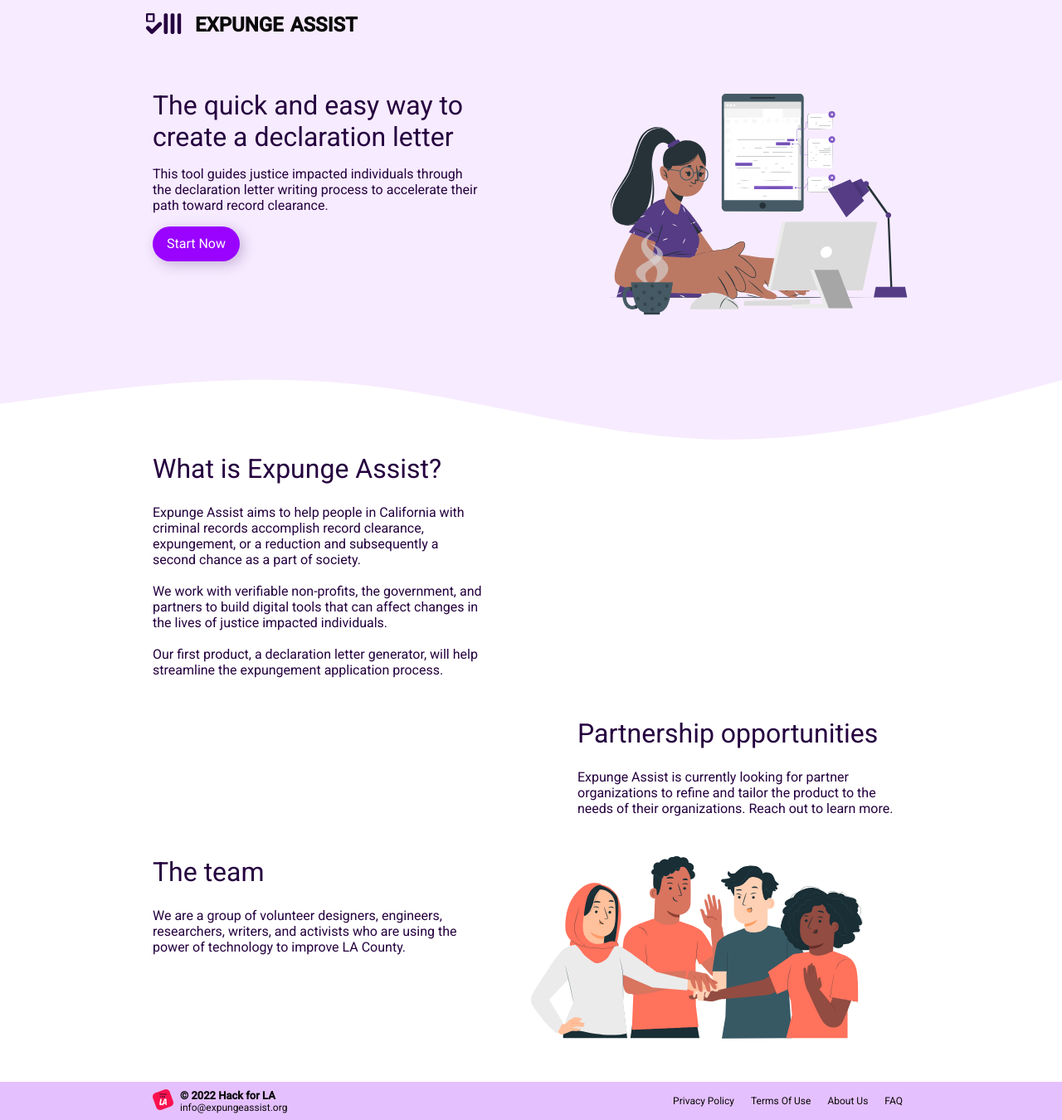
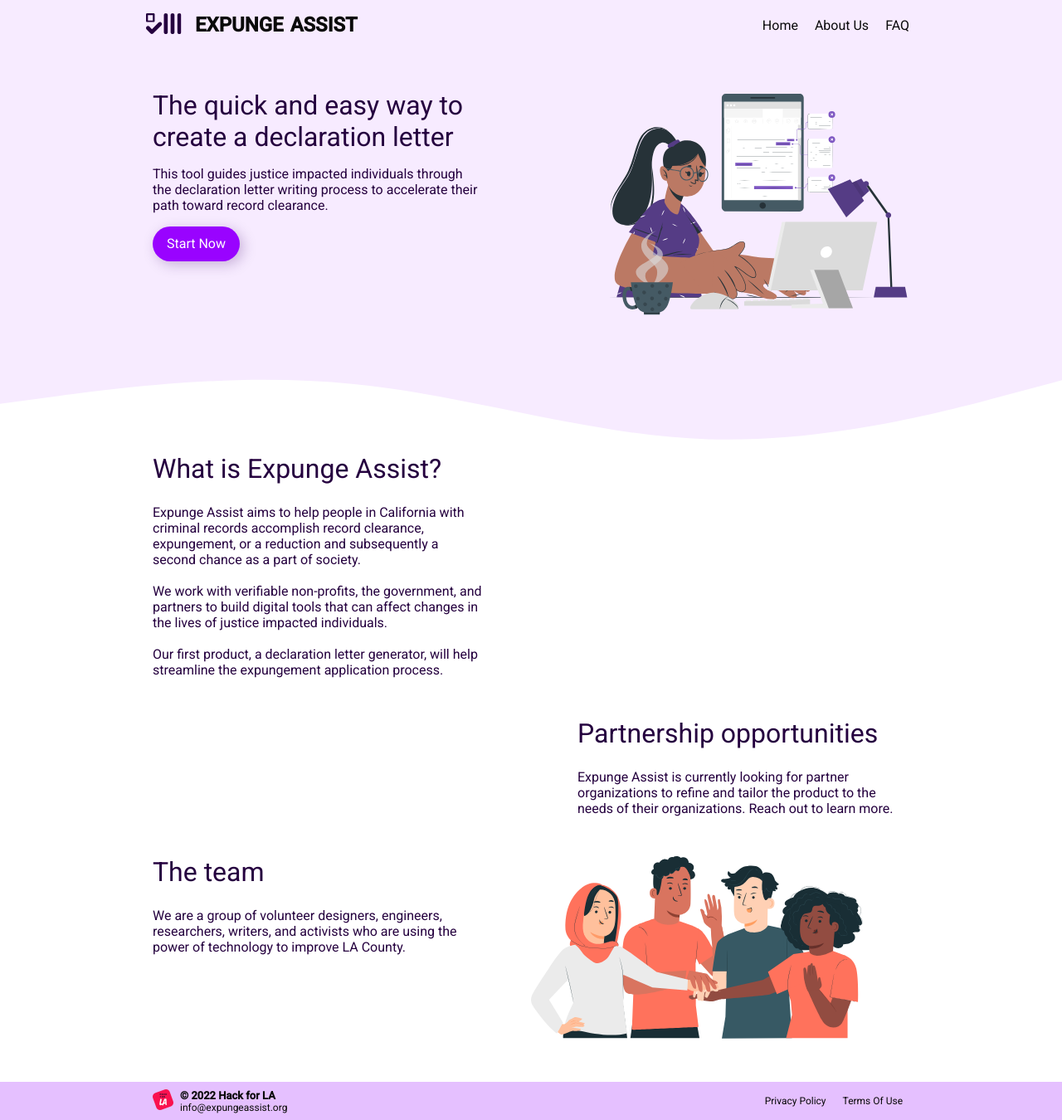
Before and after one commit to hackforla/expunge-assist, a React (Create React App) app in the folder products/statement-generator/: page / in a window 1280 px wide. Shown: the whole page at 83% size. Built offline with nearby package versions, Linux system fonts and the light colour scheme.

Commit message:
#571 - move "About Us" and "FAQ" navigation to header  (#577)
* move "About Us" and "FAQ" to header

* add Home to AppHeader

* localize header and footer links

```diff
--- a/products/statement-generator/public/locales/en/translation.json
+++ b/products/statement-generator/public/locales/en/translation.json
@@ -7,6 +7,13 @@
     "save": "Save",
     "yes": "Yes",
     "no": "No"
+  },
+  "links": {
+    "home": "Home",
+    "about_us": "About Us",
+    "faq": "FAQ",
+    "privacy_policy": "Privacy Policy",
+    "terms_of_use": "Terms Of Use"
   },
 
   "landing_page": {
--- a/products/statement-generator/src/components-layout/AppFooter.tsx
+++ b/products/statement-generator/src/components-layout/AppFooter.tsx
@@ -1,5 +1,6 @@
 import React from 'react';
 import { Link } from 'react-router-dom';
+import { useTranslation } from 'react-i18next';
 import { makeStyles, createStyles } from '@material-ui/core';
 
 import hackForLALogo from 'assets/hackForLALogo.svg';
@@ -81,6 +82,7 @@ function AppFooterLink(props: any) {
 }
 
 const AppFooter: React.FC = () => {
+  const { t } = useTranslation();
   const classes = useStyles();
   const utilityClasses = useUtilityStyles();
 
@@ -106,11 +108,11 @@ const AppFooter: React.FC = () => {
 
         <div className={classes.rightContainer}>
           <AppFooterLink url={AppUrl.PrivacyPolicy}>
-            Privacy Policy
+            {t('links.privacy_policy')}
           </AppFooterLink>
-          <AppFooterLink url={AppUrl.TermsOfUse}>Terms Of Use</AppFooterLink>
-          <AppFooterLink url={AppUrl.AboutUs}>About Us</AppFooterLink>
-          <AppFooterLink url={AppUrl.FAQ}>FAQ</AppFooterLink>
+          <AppFooterLink url={AppUrl.TermsOfUse}>
+            {t('links.terms_of_use')}
+          </AppFooterLink>
         </div>
       </div>
     </div>
--- a/products/statement-generator/src/components-layout/AppHeader.tsx
+++ b/products/statement-generator/src/components-layout/AppHeader.tsx
@@ -1,5 +1,6 @@
 import React, { useContext } from 'react';
 import { Link } from 'react-router-dom';
+import { useTranslation } from 'react-i18next';
 import { Theme, makeStyles, createStyles } from '@material-ui/core';
 
 import { AppUrl } from 'contexts/RoutingProps';
@@ -43,7 +44,7 @@ const useStyles = makeStyles<Theme, IUseUtilityStyle>(
         textDecoration: 'none',
         color: palette.common.black,
         padding: spacing(1),
-        fontSize: '14px',
+        fontSize: '16px',
 
         '&:hover': {
           color: palette.primary.main,
@@ -79,6 +80,7 @@ function HeaderLink({ to, children, isActive }: IHeaderLink) {
 }
 
 const AppHeader = () => {
+  const { t } = useTranslation();
   const { appTheme } = useContext(RoutingContext);
   const classes = useStyles({ pageTheme: appTheme });
   const utilityClasses = useUtilityStyles();
@@ -88,13 +90,11 @@ const AppHeader = () => {
       <div className={`${classes.appHeader} ${utilityClasses.widePage}`}>
         <Logo />
 
-        {false && (
-          <div className={classes.rightContainer}>
-            <HeaderLink to={AppUrl.AboutUs}>About</HeaderLink>
-            <HeaderLink to={AppUrl.Landing}>Partnership</HeaderLink>
-            <HeaderLink to={AppUrl.Landing}>Contact</HeaderLink>
-          </div>
-        )}
+        <div className={classes.rightContainer}>
+          <HeaderLink to={AppUrl.Landing}>{t('links.home')}</HeaderLink>
+          <HeaderLink to={AppUrl.AboutUs}>{t('links.about_us')}</HeaderLink>
+          <HeaderLink to={AppUrl.FAQ}>{t('links.faq')}</HeaderLink>
+        </div>
       </div>
     </div>
   );
```
